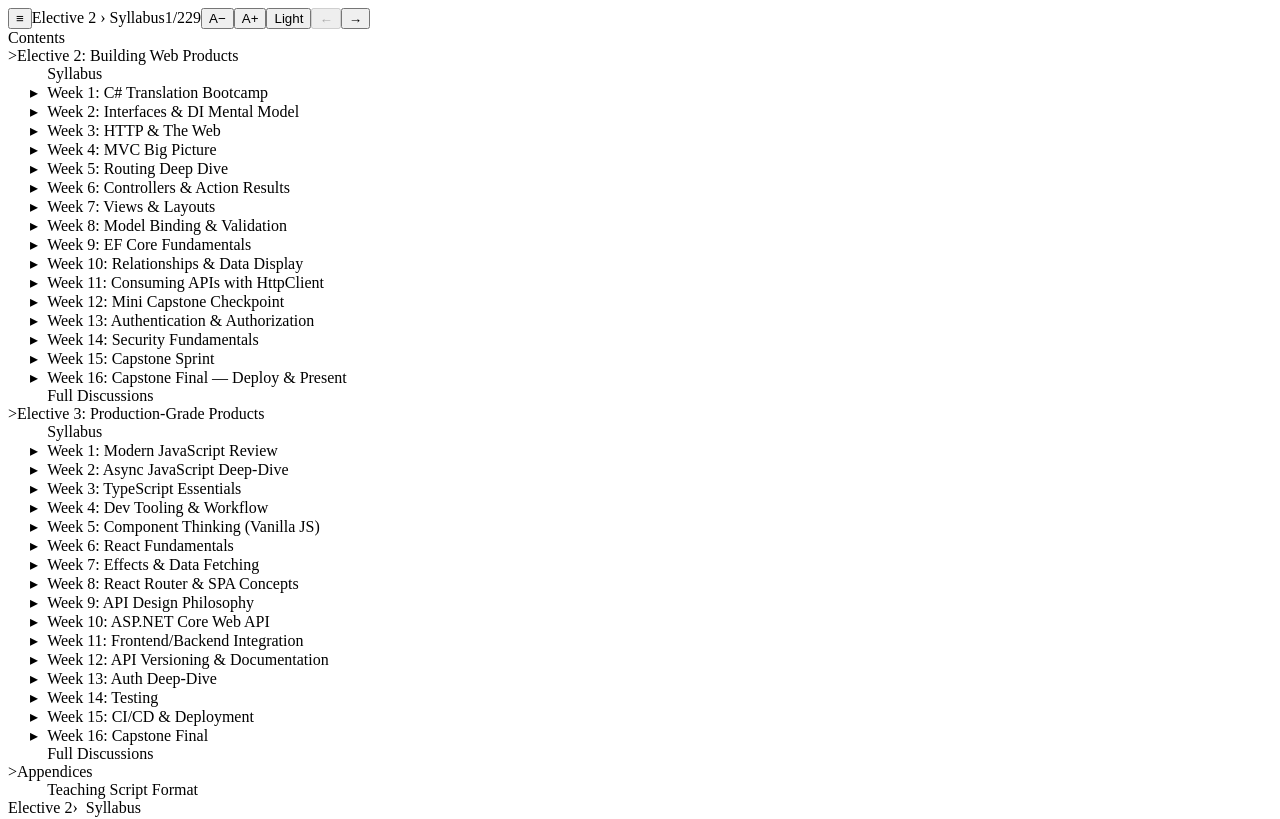
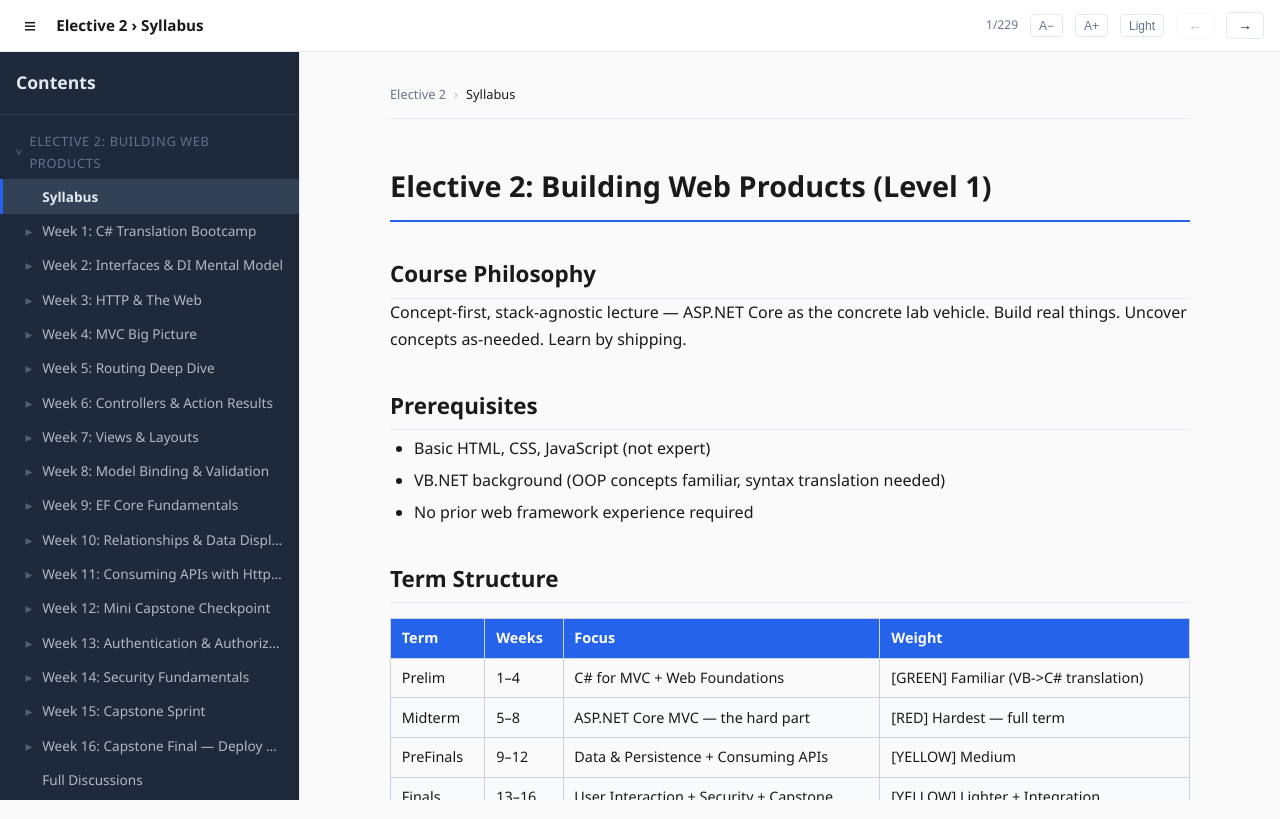
Before and after one commit to ninalamo/web-sys-syllabus, a React (Vite) app: page / in a window 1280 px wide. Shown: the top 819 px of the page. Built offline with nearby package versions, Linux system fonts and the light colour scheme.

Commit message:
Revert "Add global CSS for heading visibility in dark mode"
This reverts commit 13ed71107251e3948f405b21eb1d820808b890be.

```diff
--- a/src/main.jsx
+++ b/src/main.jsx
@@ -1,7 +1,7 @@
 import React from 'react'
 import ReactDOM from 'react-dom/client'
 import App from './App'
-import './styles/global.css'
+import './index.css'
 
 ReactDOM.createRoot(document.getElementById('root')).render(
   <React.StrictMode>
--- a/src/styles/global.css
+++ /dev/null
@@ -1,5 +0,0 @@
-/* Global styles for dark theme headings */
-.page-content h1,
-.page-content h2 {
-  color: #e0e0e0;
-}
```
